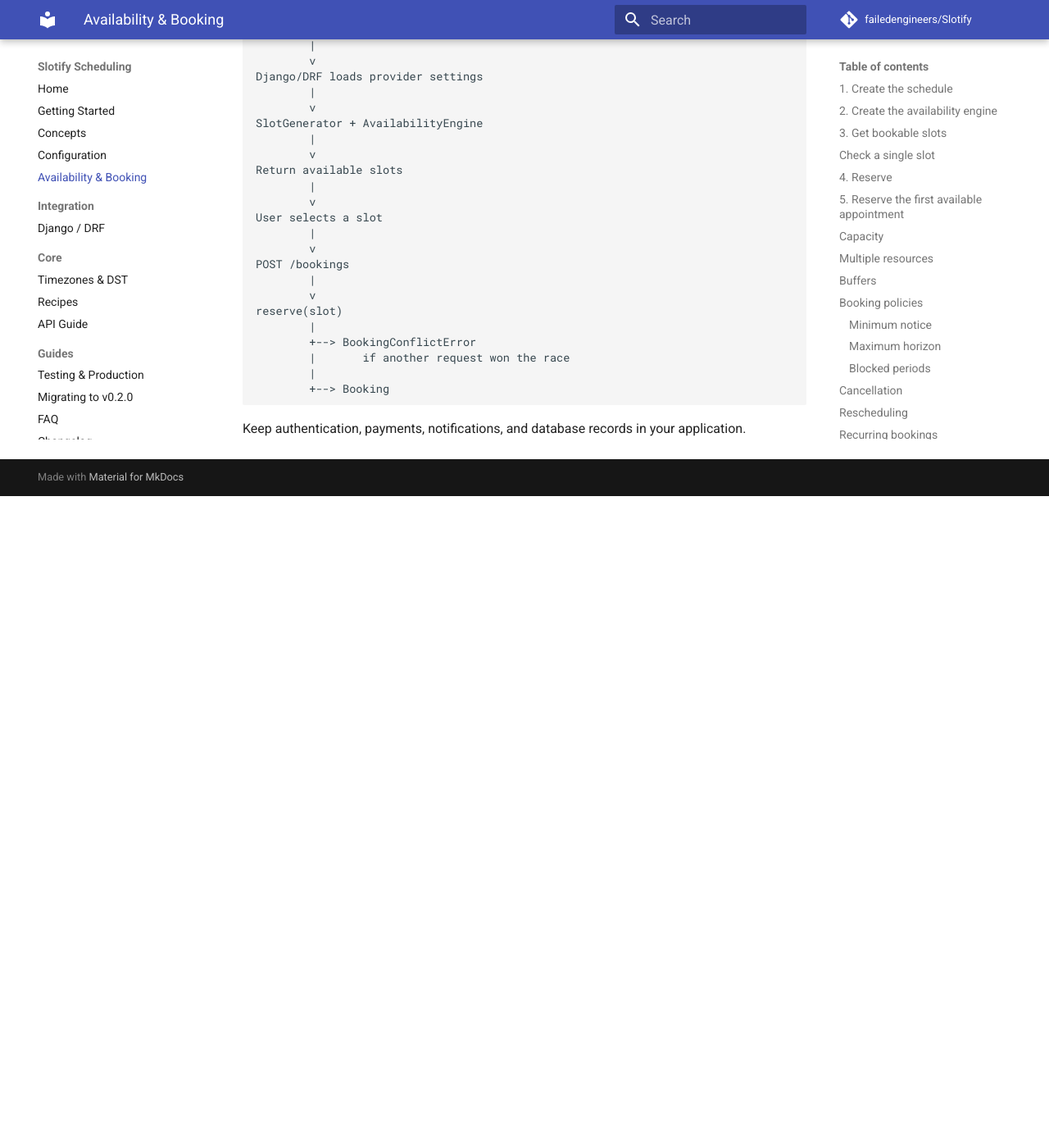
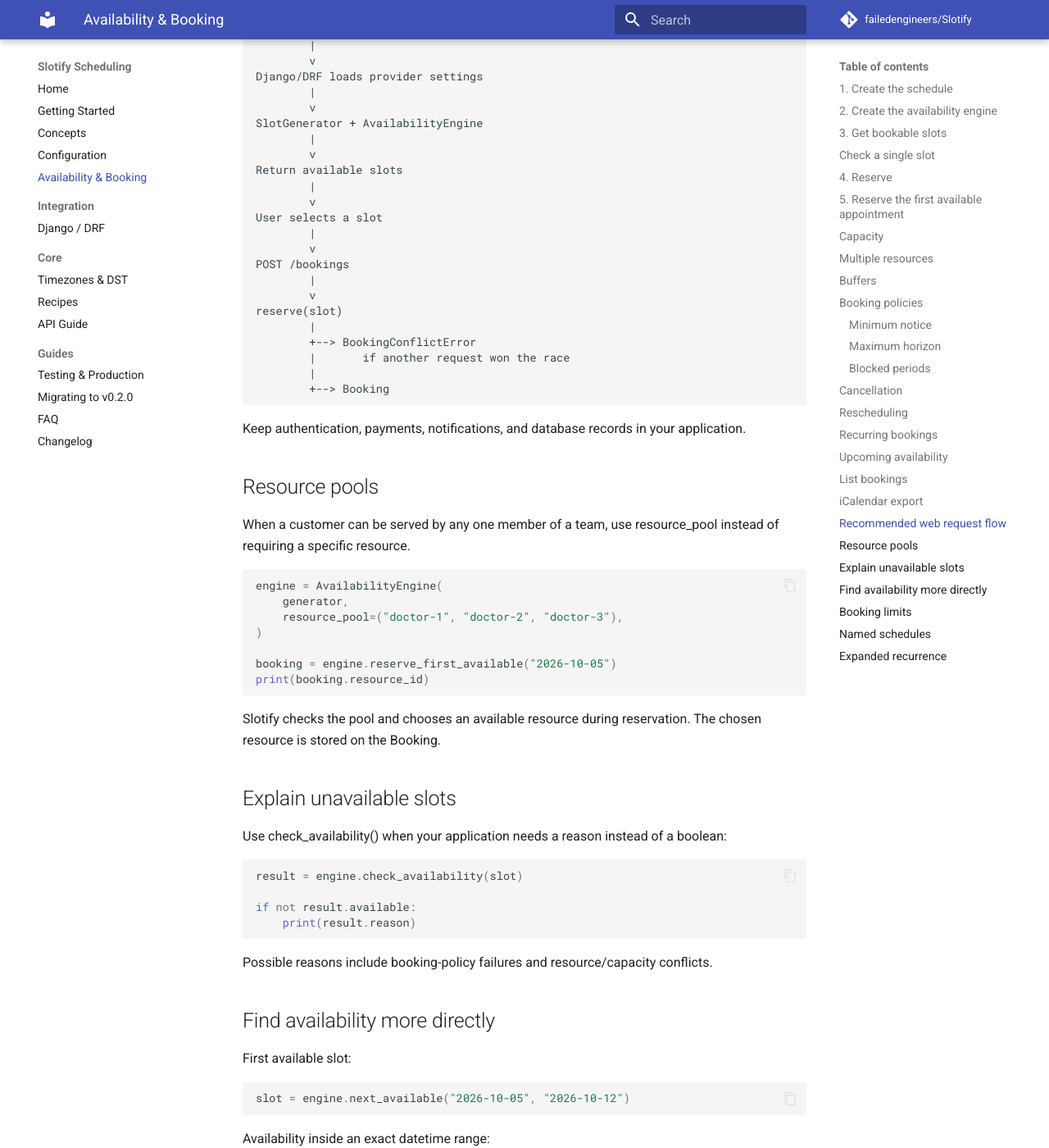
Before and after one commit to failedengineers/Slotify, an MkDocs documentation site: the page built from docs/booking.md, in a window 1280 px wide and 1400 px high, scrolled down 7073 px. Shown: the whole window at 82% size. Built offline with MkDocs 1.6.1 and Material for MkDocs 9.7.7, drawn with Linux system fonts in a browser that asks for light colours; comment, search, counter and statistics services are not loaded; before the commit the page ends 7678 px from its top, so only the background shows below that; some of the changed text lies outside the part shown.

Commit message:
Document v0.3.0 booking features

```diff
--- a/docs/booking.md
+++ b/docs/booking.md
@@ -368,3 +368,120 @@
 ~~~
 
 Keep authentication, payments, notifications, and database records in your application.
+
+
+## Resource pools
+
+When a customer can be served by any one member of a team, use resource_pool instead of requiring a specific resource.
+
+~~~python
+engine = AvailabilityEngine(
+    generator,
+    resource_pool=("doctor-1", "doctor-2", "doctor-3"),
+)
+
+booking = engine.reserve_first_available("2026-10-05")
+print(booking.resource_id)
+~~~
+
+Slotify checks the pool and chooses an available resource during reservation. The chosen resource is stored on the Booking.
+
+## Explain unavailable slots
+
+Use check_availability() when your application needs a reason instead of a boolean:
+
+~~~python
+result = engine.check_availability(slot)
+
+if not result.available:
+    print(result.reason)
+~~~
+
+Possible reasons include booking-policy failures and resource/capacity conflicts.
+
+## Find availability more directly
+
+First available slot:
+
+~~~python
+slot = engine.next_available("2026-10-05", "2026-10-12")
+~~~
+
+Availability inside an exact datetime range:
+
+~~~python
+slots = engine.available_between(
+    start_datetime,
+    end_datetime,
+)
+~~~
+
+Availability for a requested appointment duration:
+
+~~~python
+slots = engine.available_for_duration(
+    90,
+    "2026-10-05",
+    "2026-10-12",
+)
+~~~
+
+Use limit to avoid generating more results than the application needs.
+
+## Booking limits
+
+~~~python
+policy = BookingPolicy(
+    max_bookings_per_day=3,
+    max_bookings_per_week=10,
+    max_upcoming_bookings=5,
+    min_gap_between_bookings=timedelta(minutes=15),
+)
+~~~
+
+These limits are checked against confirmed bookings in the configured store.
+
+## Named schedules
+
+Use multiple SlotGenerator profiles when a provider has different availability modes:
+
+~~~python
+engine = AvailabilityEngine.from_schedules(
+    {
+        "default": weekday_generator,
+        "evening": evening_generator,
+        "weekend": weekend_generator,
+    },
+    default_schedule="default",
+)
+
+slots = engine.available_slots(
+    "2026-10-05",
+    schedule_name="evening",
+)
+~~~
+
+All schedules configured on an engine must use the same timezone.
+
+## Expanded recurrence
+
+RecurrenceRule now supports daily, weekly, monthly, and yearly series.
+
+~~~python
+RecurrenceRule(
+    frequency="monthly",
+    day_of_month=15,
+    count=6,
+)
+~~~
+
+Skip dates without consuming the occurrence count:
+
+~~~python
+RecurrenceRule(
+    frequency="weekly",
+    weekdays=(0,),
+    count=12,
+    excluded_dates=("2026-11-02",),
+)
+~~~
```
